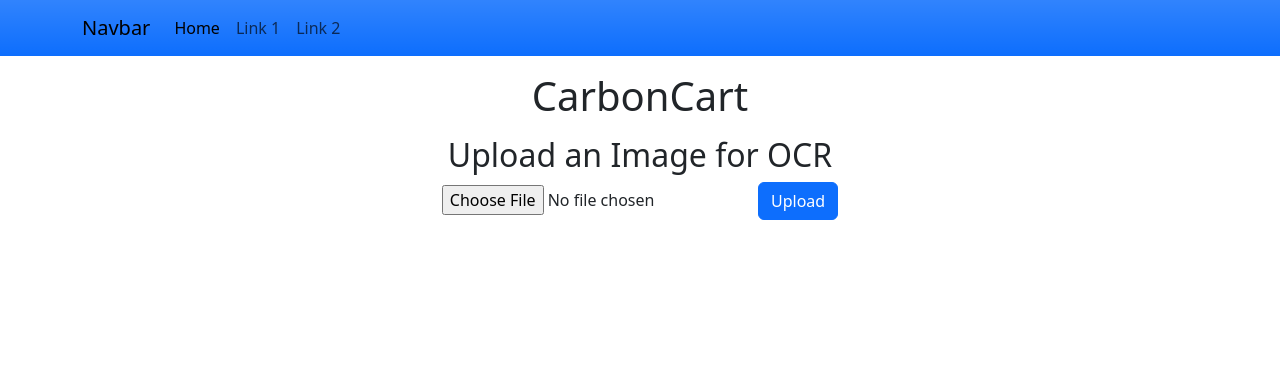
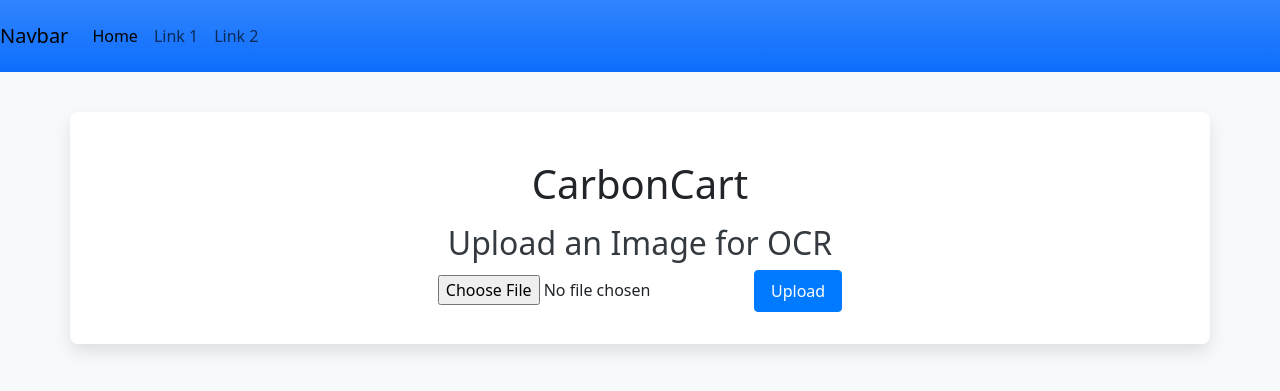
Before and after one commit to Annarhysa/CarbonCart, a Flask app: page / in a window 1280 px wide. Shown: the top 391 px of the page. Run offline with Flask 3, Linux system fonts and the light colour scheme; parts of the project's set-up code (start-up, migrations or seed data) failed here and were passed over.

Commit message:
Adding Css

```diff
--- /dev/null
+++ b/static/style.css
@@ -0,0 +1,108 @@
+/* style.css */
+body {
+    background-color: #f8f9fa;
+}
+
+h2 {
+    color: #343a40;
+}
+
+.form-control-file {
+    border: 1px solid #ced4da;
+    border-radius: 0.25rem;
+    padding: 0.375rem 0.75rem;
+}
+
+.btn-primary {
+    background-color: #007bff;
+    border-color: #007bff;
+}
+
+
+.form-group {
+    max-width: 600px;
+    margin: 0 auto;
+}
+
+.form-label {
+    font-weight: bold;
+    margin-bottom: 0.5rem;
+    color: #495057;
+}
+
+.form-control {
+    padding: 0.5rem 1rem;
+    font-size: 1rem;
+    border-radius: 0.25rem;
+}
+
+.btn-primary {
+    background-color: #007bff;
+    border-color: #007bff;
+    font-size: 1rem;
+    padding: 0.5rem 1rem;
+    border-radius: 0.25rem;
+    transition: background-color 0.3s, border-color 0.3s;
+}
+
+.btn-primary:hover {
+    background-color: #0056b3;
+    border-color: #004085;
+}
+
+.container {
+    margin-top: 40px;
+    padding: 2rem;
+    background-color: #fff;
+    border-radius: 0.5rem;
+    box-shadow: 0 0.5rem 1rem rgba(0, 0, 0, 0.1);
+}
+
+.updates{
+    background-color: #9fc6f0;
+}
+
+.table {
+    width: 100%;
+    margin-bottom: 1rem;
+    color: #212529;
+}
+
+.table th, .table td {
+    padding: 0.75rem;
+    vertical-align: top;
+    border-top: 1px solid #dee2e6;
+}
+
+.table thead th {
+    vertical-align: bottom;
+    border-bottom: 2px solid #dee2e6;
+}
+
+.table tbody + tbody {
+    border-top: 2px solid #dee2e6;
+}
+
+.thead-dark th {
+    color: #fff;
+    background-color: #343a40;
+    border-color: #454d55;
+}
+
+.btn-secondary {
+    background-color: #6c757d;
+    border-color: #6c757d;
+    font-size: 1rem;
+    padding: 0.5rem 1rem;
+    border-radius: 0.25rem;
+    transition: background-color 0.3s, border-color 0.3s;
+}
+
+.btn-secondary:hover {
+    background-color: #5a6268;
+    border-color: #545b62;
+}
+
+.table-padding{
+    background-color: #9fc6f0;
+}
--- a/templates/base.html
+++ b/templates/base.html
@@ -5,67 +5,12 @@
     <title>CarbonCart</title>
     <link href="https://cdn.jsdelivr.net/npm/bootstrap@5.3.3/dist/css/bootstrap.min.css" rel="stylesheet"
           integrity="sha384-QWTKZyjpPEjISv5WaRU9OFeRpok6YctnYmDr5pNlyT2bRjXh0JMhjY6hW+ALEwIH" crossorigin="anonymous">
-    {#    <style>#}
-    {#        body {#}
-    {#            background: linear-gradient(135deg, #6a11cb 0%, #2575fc 100%);#}
-    {#            min-height: 100vh;#}
-    {#            display: flex;#}
-    {#            justify-content: center;#}
-    {#            align-items: center;#}
-    {#            color: #fff;#}
-    {#            text-align: center;#}
-    {#        }#}
-    {##}
-    {#        .container {#}
-    {#            background-color: rgba(255, 255, 255, 0.85);#}
-    {#            border-radius: 15px;#}
-    {#            padding: 30px;#}
-    {#            box-shadow: 0 4px 15px rgba(0, 0, 0, 0.2);#}
-    {#            width: 80%;#}
-    {#        }#}
-    {##}
-    {#        .title {#}
-    {#            font-size: 3em;#}
-    {#            color: #333;#}
-    {#            font-weight: bold;#}
-    {#            margin-bottom: 20px;#}
-    {#        }#}
-    {##}
-    {#        .card {#}
-    {#            border: none;#}
-    {#            margin-top: 20px;#}
-    {#        }#}
-    {##}
-    {#        .card-header {#}
-    {#            background-color: #007bff;#}
-    {#            color: white;#}
-    {#            border-radius: 10px 10px 0 0;#}
-    {#        }#}
-    {##}
-    {#        .card-body {#}
-    {#            padding: 20px;#}
-    {#            color: #333;#}
-    {#        }#}
-    {##}
-    {#        .btn-primary {#}
-    {#            background-color: #007bff;#}
-    {#            border: none;#}
-    {#            color: white;#}
-    {#            padding: 10px 20px;#}
-    {#            text-transform: uppercase;#}
-    {#            letter-spacing: 1px;#}
-    {#            font-weight: bold;#}
-    {#        }#}
-    {##}
-    {#        .btn-primary:hover {#}
-    {#            background-color: #0056b3;#}
-    {#        }#}
-    {#    </style>#}
+    <link rel="stylesheet" href="{{ url_for('static', filename='style.css') }}">
 </head>
 <body>
 <div>
     <nav class="navbar navbar-expand-lg sticky-top bg-primary bg-gradient">
-        <div class="container">
+        <div class="navbar">
             <a class="navbar-brand" href="#">Navbar</a>
             <button class="navbar-toggler" type="button" data-bs-toggle="collapse" data-bs-target="#navbarNavAltMarkup"
                     aria-controls="navbarNavAltMarkup" aria-expanded="false" aria-label="Toggle navigation">
```
Also changed, not shown: templates/processed.html (+10 -6 lines), templates/result.html (+10 -6 lines).
